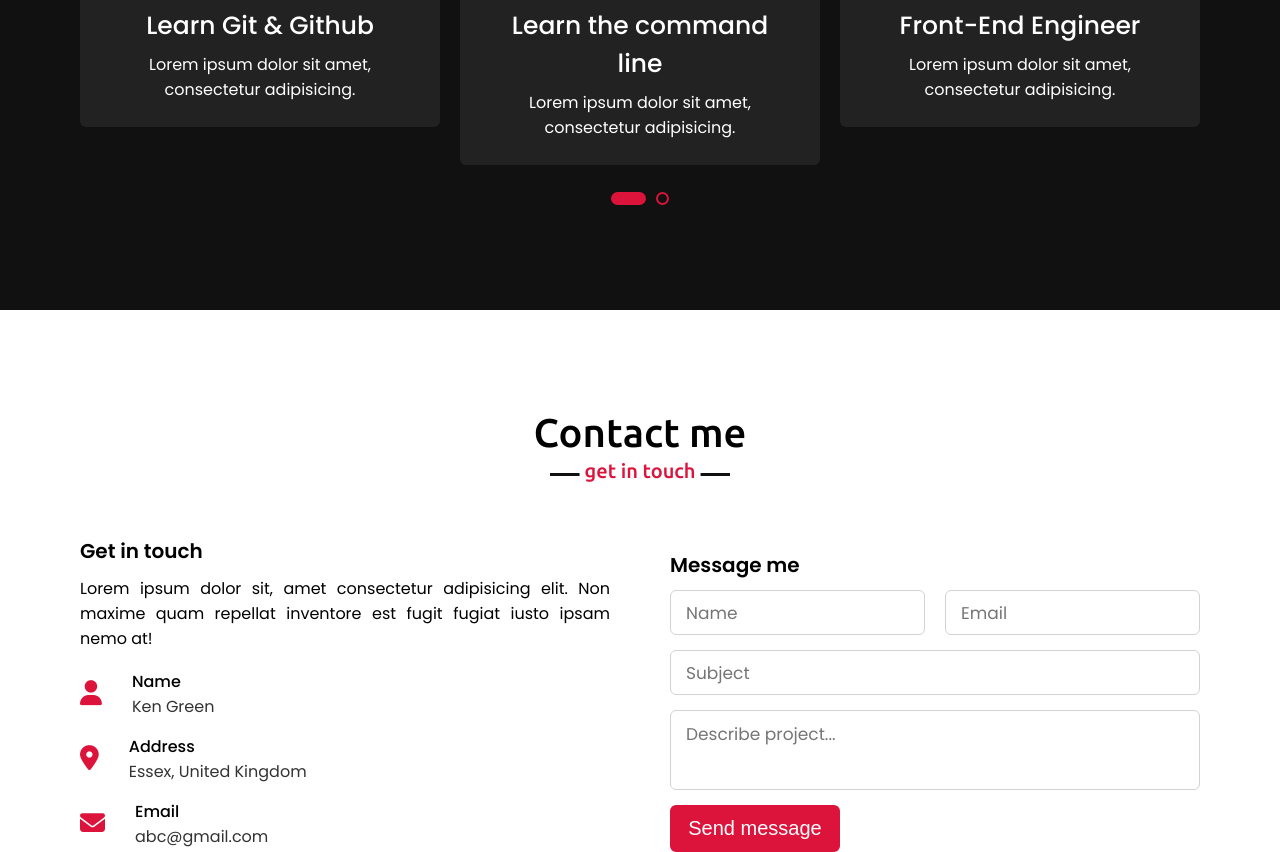
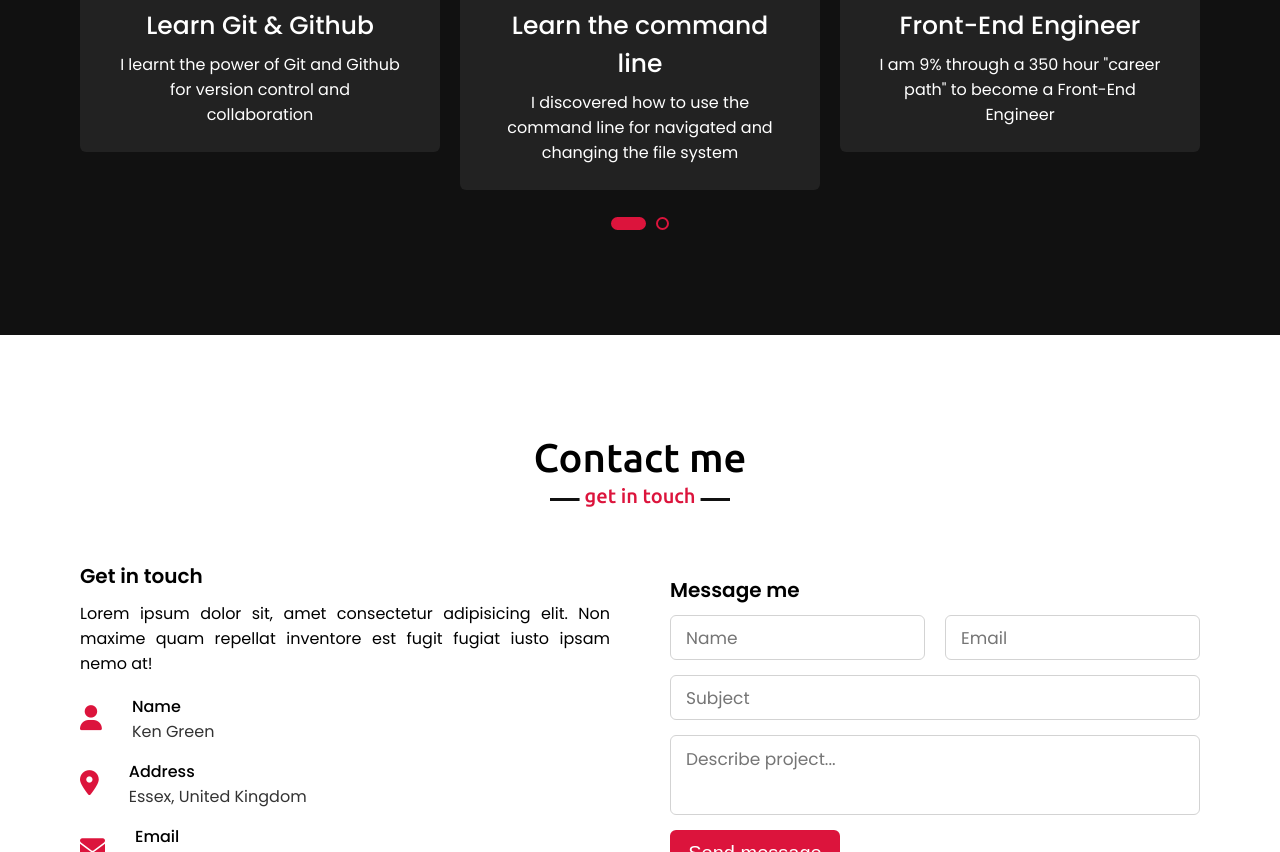
Before and after one commit to KenGreen618/kengreen618.github.io, a plain HTML site: page index.html in a window 1280 px wide. Shown: the part 3180-4032 px from the top of the page. Drawn offline with nearby package versions, Linux system fonts and the light colour scheme.

Commit message:
adding text to certificates

```diff
--- a/index.html
+++ b/index.html
@@ -154,21 +154,21 @@
                     <div class="box">
                         <img src="images/git-github.JPG" alt="">
                         <div class="text">Learn Git & Github</div>
-                        <p>Lorem ipsum dolor sit amet, consectetur adipisicing.</p>
+                        <p>I learnt the power of Git and Github for version control and collaboration</p>
                     </div>
                 </div>
                 <div class="card box">
                     <div class="box">
                         <img src="images/command-line.JPG" alt="">
                         <div class="text">Learn the command line</div>
-                        <p>Lorem ipsum dolor sit amet, consectetur adipisicing.</p>
+                        <p>I discovered how to use the command line for navigated and changing the file system</p>
                     </div>
                 </div>
                 <div class="card box">
                     <div class="box">
                         <img src="images/front-end-engineer.JPG" alt="">
                         <div class="text">Front-End Engineer</div>
-                        <p>Lorem ipsum dolor sit amet, consectetur adipisicing.</p>
+                        <p>I am 9% through a 350 hour "career path" to become a Front-End Engineer</p>
                     </div>
                 </div>
                 <div class="card box">
```
